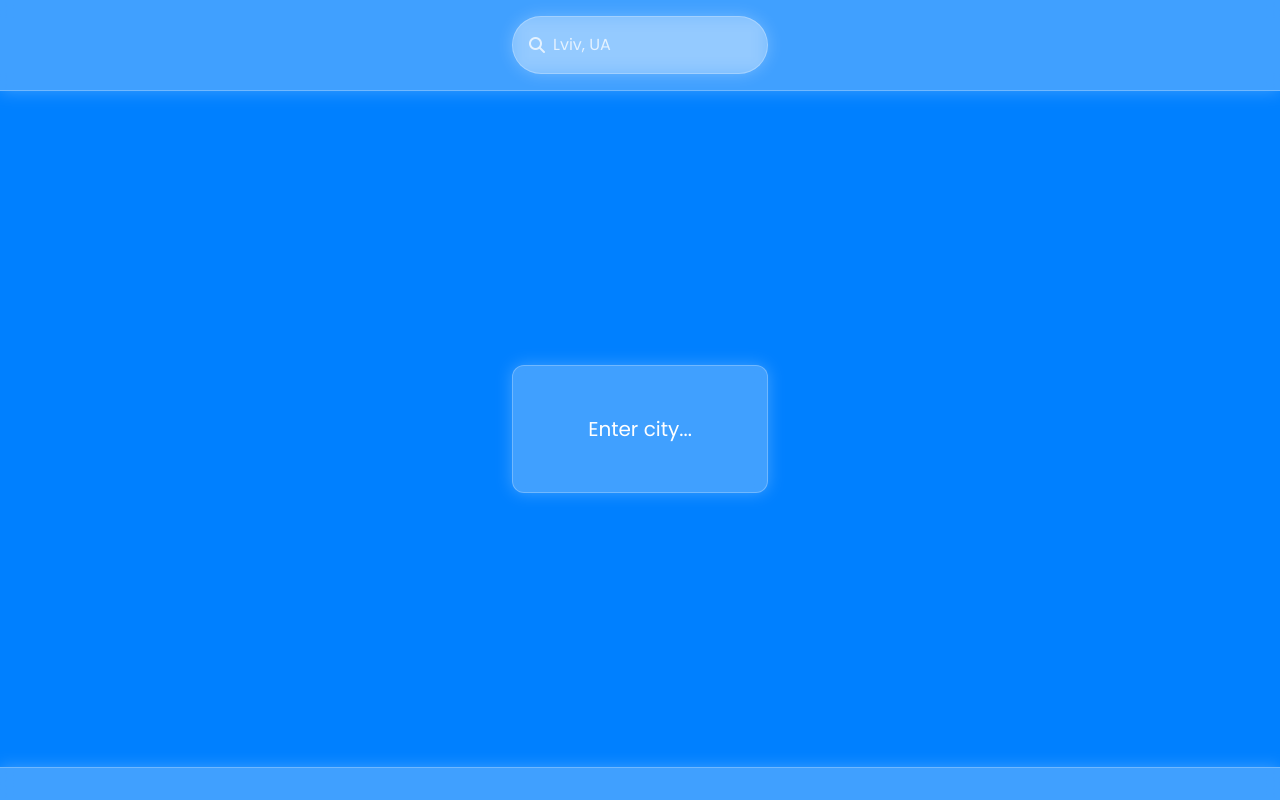
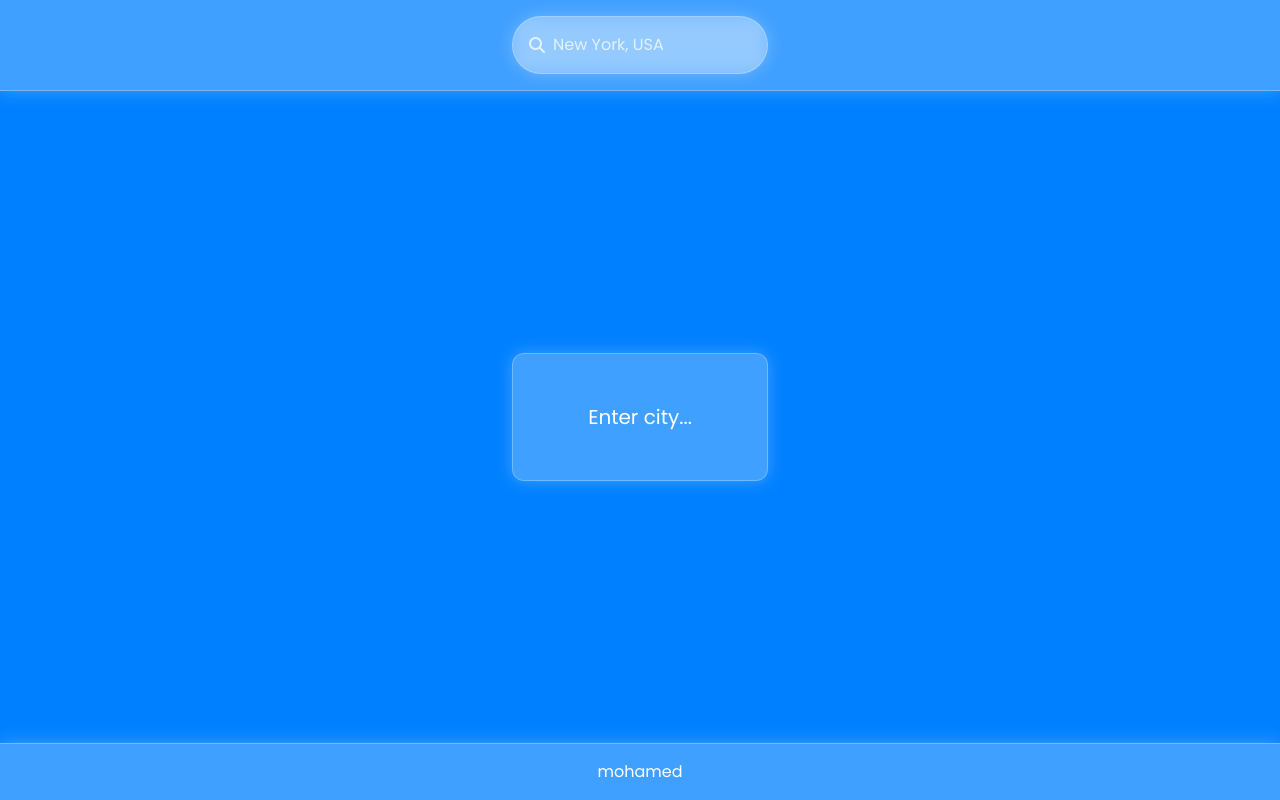
Before and after one commit to maxamadBashi/React-Weather-APP, a React (Vite) app: page / in a window 1280 px wide. Built offline with nearby package versions, Linux system fonts and the light colour scheme; some icons are missing.

Commit message:
search update

```diff
--- a/src/components/Footer.jsx
+++ b/src/components/Footer.jsx
@@ -2,7 +2,7 @@ export default function Footer() {
     return (
 
       <footer className="w-full p-4 flex justify-center items-center border-t border-white border-opacity-25 bg-white bg-opacity-25 shadow-[0_0_16px_0_rgba(255,255,255,0.25)] backdrop-blur">
-        <span></span>
+        <span> mohamed </span>
       </footer>
     );
   }
--- a/src/components/Search.jsx
+++ b/src/components/Search.jsx
@@ -21,7 +21,7 @@ export default function Search({ onSearch }) {
       <i className="fa-solid fa-magnifying-glass opacity-75"></i>
       <input
         className="w-full outline-0 bg-transparent placeholder:text-white placeholder:opacity-75"
-        placeholder="Lviv, UA"
+        placeholder="New York, USA"
         name="search"
         type="text"
         value={value}
```
